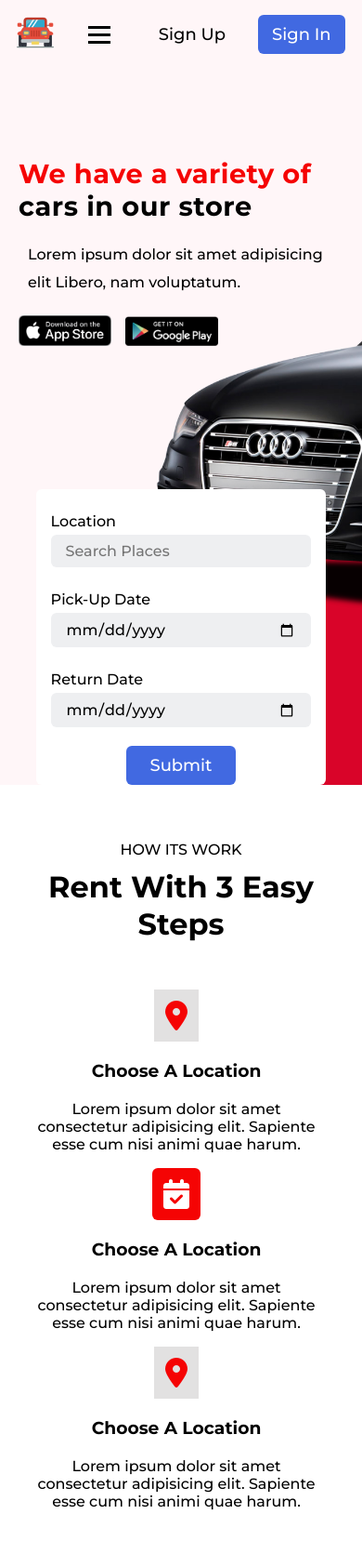
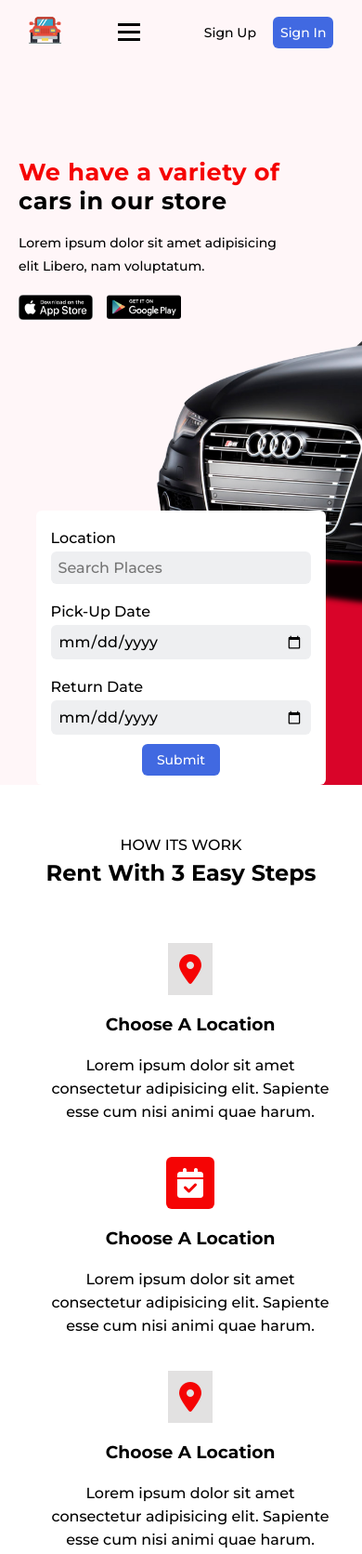
Before and after one commit to Idrisselouiri/CarWebSite, a plain HTML site: page index.html in a window 390 px wide. Shown: the top 1671 px of the page at 93% size. Drawn offline with Linux system fonts and the light colour scheme; files whose address does not match are found by name.

Commit message:
html css home ride services about reviiews

```diff
--- a/style.css
+++ b/style.css
@@ -90,6 +90,7 @@ header .box-signup .Sign-up:hover{
     background-size: cover;
     display: flex;
     align-items: center;
+    position: relative;
 }
 .home .text-home h1{
     font-size: 3rem;
@@ -146,6 +147,8 @@ header .box-signup .Sign-up:hover{
     font-size: 18px;
     color: #fff;
 }
+
+/* box-container*/
 .heading{
     text-align: center;
     margin-top: 50px;
@@ -158,8 +161,6 @@ header .box-signup .Sign-up:hover{
 .heading h1{
     font-size: 2rem;
 }
-
-/* box-container*/
 .box-container{
     width: 90%;
     margin: auto;
@@ -167,12 +168,13 @@ header .box-signup .Sign-up:hover{
     display: grid;
     grid-template-columns: repeat(auto-fit , minmax(250px , auto));
     gap: 1rem;
+    flex-wrap: wrap;
     justify-content: space-between;
     align-items: center;
     text-align: center;
 }
 .box-container .box{
-    margin-right: 10px;
+    margin: 10px 10px;
 }
 .box-container .box i{
     font-size: 32px;
@@ -190,7 +192,10 @@ header .box-signup .Sign-up:hover{
 .box-container .box h3{
     padding: 20px 0;
 }
-
+.box-container .box p{
+   line-height: 25px;
+   font-size: 16px;
+}
 /* images-container*/
 .container-images{
     width: 90%;
@@ -199,12 +204,11 @@ header .box-signup .Sign-up:hover{
     display: grid;
     justify-content: space-between;
     align-items: center;
-    grid-template-columns: repeat(auto-fit , minmax(300px , auto));
+    grid-template-columns: repeat(auto-fit , minmax(30% , auto));
     gap:1rem;
 }
 .container-images .box .img{
     width: 100%;
-    height: 200px;
     padding-bottom: 30px;
 }
 .container-images .box .img img{
@@ -264,6 +268,7 @@ header .box-signup .Sign-up:hover{
 }
 .about-text p{
     padding: 20px 0;
+    line-height: 28px;
 }
 .about-text a{
     padding: 8px 16px;
@@ -275,7 +280,7 @@ header .box-signup .Sign-up:hover{
 
 /*make a media query*/
 
-@media (max-width:855px){
+@media (max-width:910px){
     header .logo img{
         width: 40px;
     }
@@ -297,16 +302,13 @@ header .box-signup .Sign-up:hover{
         top: 65px;
         background-color: white;
         width: 100%;
-        padding: 50px 0;
+        padding: 45px 0;
         display: flex;
         flex-direction: column;
         row-gap: 60px;
     }
     header .navbar.isActive{
         left: 0;
-    }
-    header .navbar li{
-        position: relative;
     }
     header .navbar li a{
         padding: 1rem ;
@@ -317,55 +319,104 @@ header .box-signup .Sign-up:hover{
     }
     header .navbar li a:hover{
         border: none;
-        background-color: var(--main-color);
+        background-color:var(--main-color);
         border-radius: 6px;
         color: white;
     }
     header .navbar li a::after{
         display: none;
     }
-
-    .home{
-        min-height: 100vh;
-        background: url("/img/Background-home.png");
-        background-position: center;
-        background-repeat: no-repeat;
-        background-size: cover;
-        position: relative;
-    }
     .home .text-home h1{
-        font-size: 2.5rem;
+        font-size: 2.2rem;
     }
     .home .text-home p{
-        font-size: 18px;
+        font-size: 16px;
     }
     .home .box-app img{
         width: 100px;
     }
     .form-container form{
+        bottom: .5rem;
+        left: 50%;
+        transform: translateX(-50%);
         width: 80%;
-        bottom:.5rem;
-        left:50%;
-        transform: translateX(-50%);
-        padding: 10px;
+        padding: 0;
     }
     .form-container form .input-box{
+        margin:15px;
+    }
+    .form-container form .input-box input{
+        padding: 10px 20px;
+    }
+    .heading{
+        text-align: center;
+        margin-top: 50px;
+        line-height: 30px;
+    }
+    .heading p{
+        font-size: 16px;
+        text-transform: uppercase;
+    }
+    .heading h1{
+        font-size: 1.5rem;
+    }
+    .box-container{
+        display: grid;
+        grid-template-columns: repeat(1,1fr);
+    }
+    .box-container .box{
+        width: 100%;
+        flex-direction: column;
         display: flex;
-        flex-direction: column;
-        margin: 15px;
-        width: 40%;
+        align-items: center;
+        justify-content: center;
+        margin: auto;
+        margin: 10px 10px;
+        text-align: center;
+    }
+    .box-container .box p{
+       line-height: 25px;
+       font-size: 16px;
+       max-width: 400px;
+    }
+    .container-images{
+        grid-template-columns: repeat(auto-fit , minmax(40% , auto));
+        justify-content: center;
+    }
+    .container-about{
+        width: 90%;
+        grid-template-columns: repeat(auto-fit , minmax(100% , auto));
     }
 }
-@media (max-width:601px){
+@media (max-width:620px){
+    header .logo img{
+        width: 35px;
+    }
+    header .box-signup{
+        column-gap: 10px;
+    }
+    header .box-signup button{
+        padding: 8px ;
+        font-size: 14px;
+    }
+    header .box-signup .Sign-in{
+        background-color: royalblue;
+        color: white;
+    }
     .home .text-home{
         position: absolute;
         top: 20%;
     }
     .home .text-home h1{
-        font-size: 1.8rem;
+        font-size: 1.6rem;
     }
     .home .text-home p{
-        font-size: 16px;
+        font-size: 14px;
+        padding: 18px 0;
+        line-height: 25px;
+    }
+    .home .box-app img{
+        width: 80px;
     }
     .form-container form{
         width:80%;
@@ -377,14 +428,20 @@ header .box-signup .Sign-up:hover{
     }
     .form-container form .input-box{
         margin: auto;
-        margin-top: 25px;
+        margin-top: 20px;
         width: 90%;
     }
     .form-container form .input-box input{
-        padding: 8px 16px;
+        padding: 8px;
         margin-top: 5px;
     }
     .form-container form button{
-        margin-top: 20px;
+        margin: 10px;
+        font-size: 14px;
+        padding: 8px 16px;
+    }
+    .container-images{
+        grid-template-columns: repeat(auto-fit , minmax(100% , auto));
+        justify-content: center;
     }
 }
```
